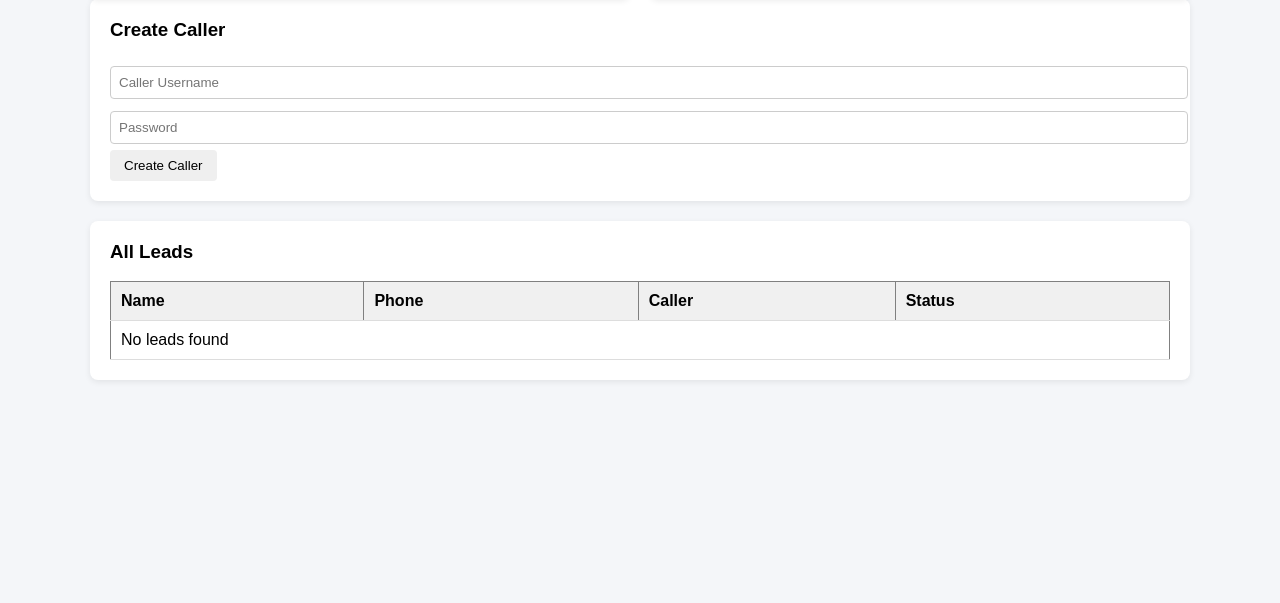
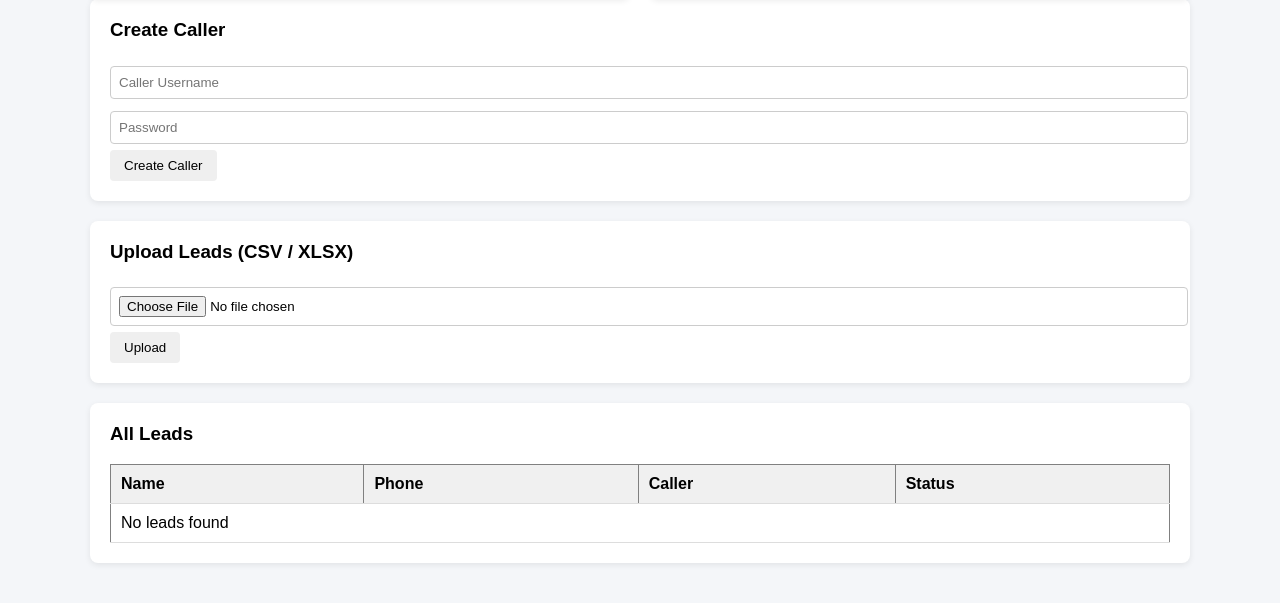
Before and after one commit to Rahulrai23/lead-calling-app, a Flask app: template templates/manager.html in a window 1280 px wide. Shown: the part 149-752 px from the top of the page. Run offline with Flask 3, Linux system fonts and the light colour scheme; the template is opened without the code that fills it, so the values that code supplies are empty; some libraries are stand-ins or nearby versions.

Commit message:
Update manager.html

```diff
--- a/templates/manager.html
+++ b/templates/manager.html
@@ -34,6 +34,14 @@
       <button>Create Caller</button>
     </form>
   </div>
+<!-- UPLOAD LEADS -->
+<div class="card">
+  <h3>Upload Leads (CSV / XLSX)</h3>
+  <form method="POST" action="/upload_leads" enctype="multipart/form-data">
+    <input type="file" name="file" accept=".csv,.xlsx" required>
+    <button>Upload</button>
+  </form>
+</div>
 
   <!-- LEADS TABLE -->
   <div class="card">
```
